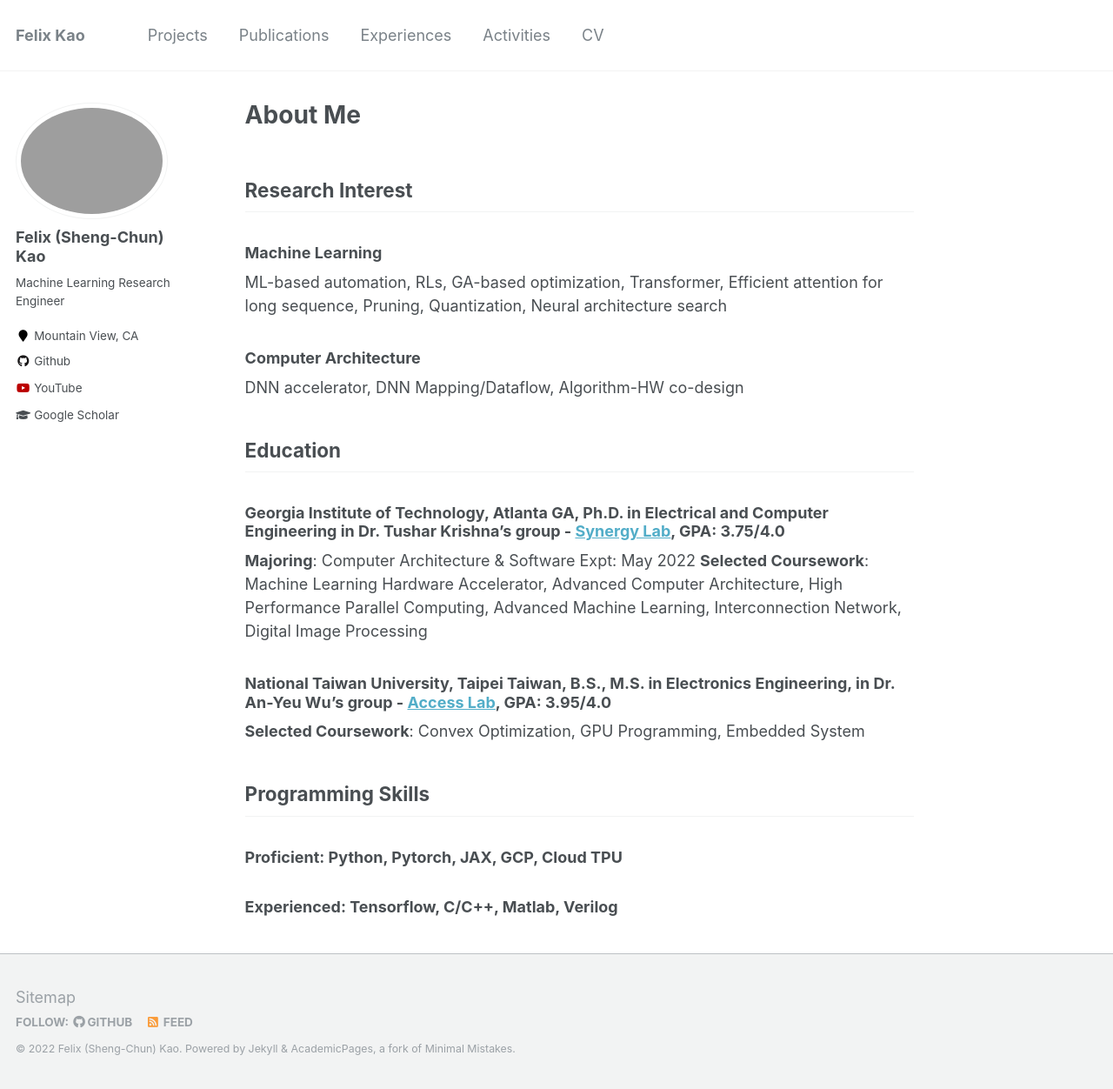
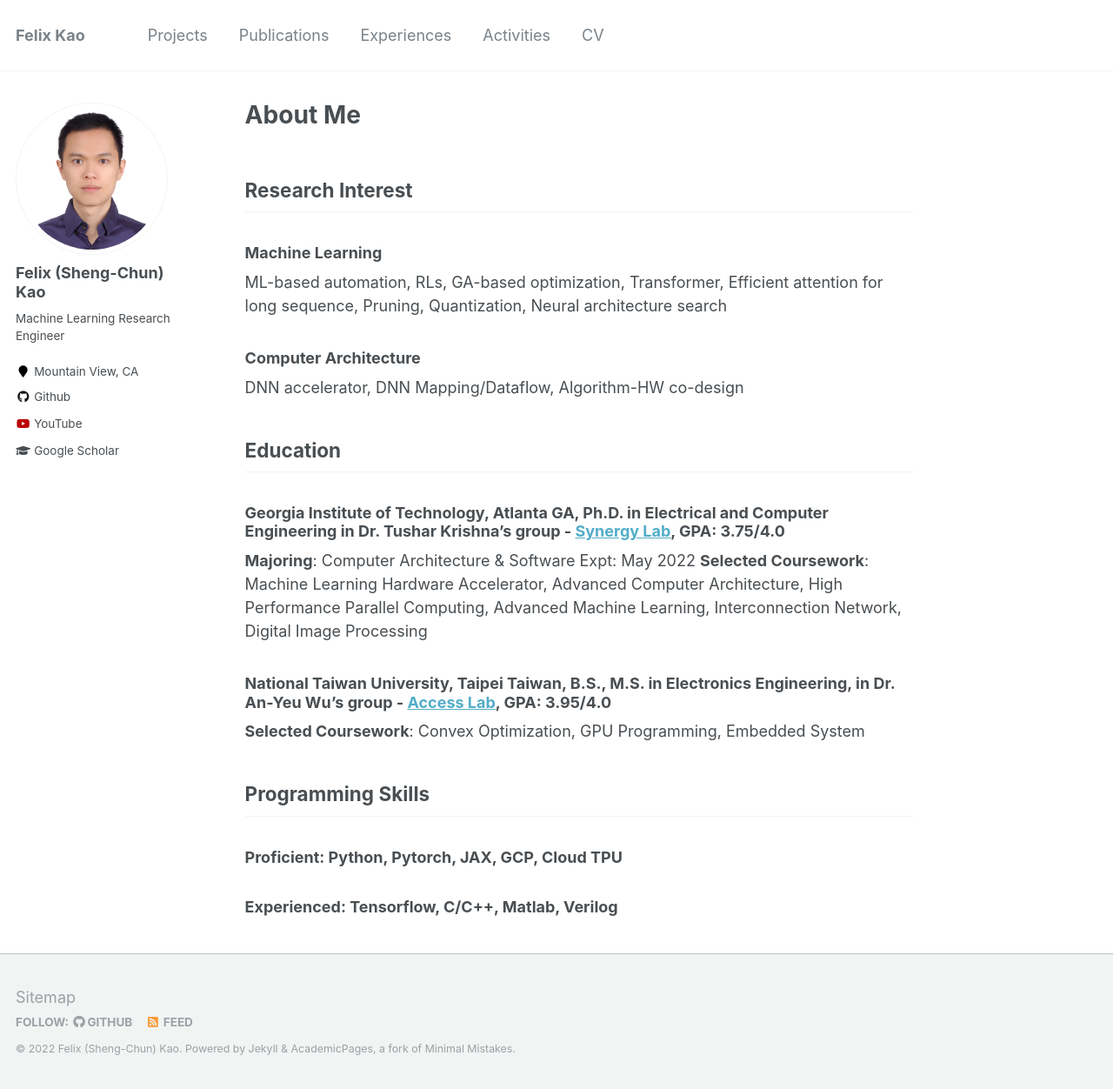
Before and after one commit to felix0901/felix, a Jekyll site: the page built from _pages/about.md, in a window 1280 px wide and 1252 px high. Shown: the whole window at 87% size. Built offline with Jekyll 4.4.1, drawn with Linux system fonts in a browser that asks for light colours.

Commit message:
Update _config.yml

```diff
--- a/_config.yml
+++ b/_config.yml
@@ -11,7 +11,7 @@ title                    : "Felix Kao"
 title_separator          : "-"
 name                     : &name "Felix (Sheng-Chun) Kao"
 description              : &description "Machine Learning Research Engineer"
-url                      : https://felix0901.github.io/felix.github.io/ # the base hostname & protocol for your site e.g. "https://mmistakes.github.io"
+url                      : https://felix0901.github.io/felix.github.io # the base hostname & protocol for your site e.g. "https://mmistakes.github.io"
 baseurl                  : "" # the subpath of your site, e.g. "/blog"
 repository               : "felix0901/felix.github.io"
 teaser                   :  # filename of teaser fallback teaser image placed in /images/, .e.g. "500x300.png"
@@ -81,7 +81,7 @@ analytics:
 # Site Author
 author:
   name             : "Felix (Sheng-Chun) Kao"
-  avatar           : "Felix-the-Cat.jpg"
+  avatar           : "photo.jpg"
   bio              : "Machine Learning Research Engineer"
   location         : "Mountain View, CA"
   employer         :
```
